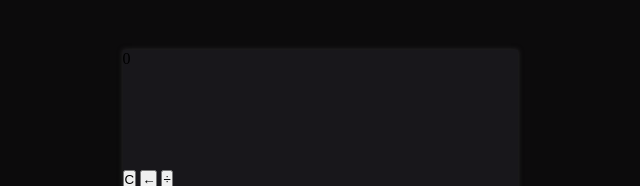
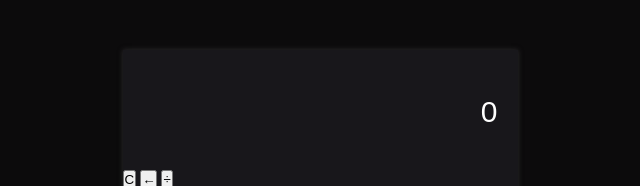
Before and after one commit to abolfazlabasi/calculator, a plain HTML site: page index.html in a window 1280 px wide. Shown: the top 186 px of the page, 320-960 px from the left. Drawn offline with Linux system fonts and the light colour scheme.

Commit message:
style.css

```diff
--- a/style.css
+++ b/style.css
@@ -17,3 +17,12 @@ body{
     height:120px;
     position: relative;
 }
+#res-text{
+    color:white;
+    direction: ltr;
+    font-size:30px;
+    font-family: Arial;
+    position: absolute;
+    top:45px;
+    right:20px;
+}
```
